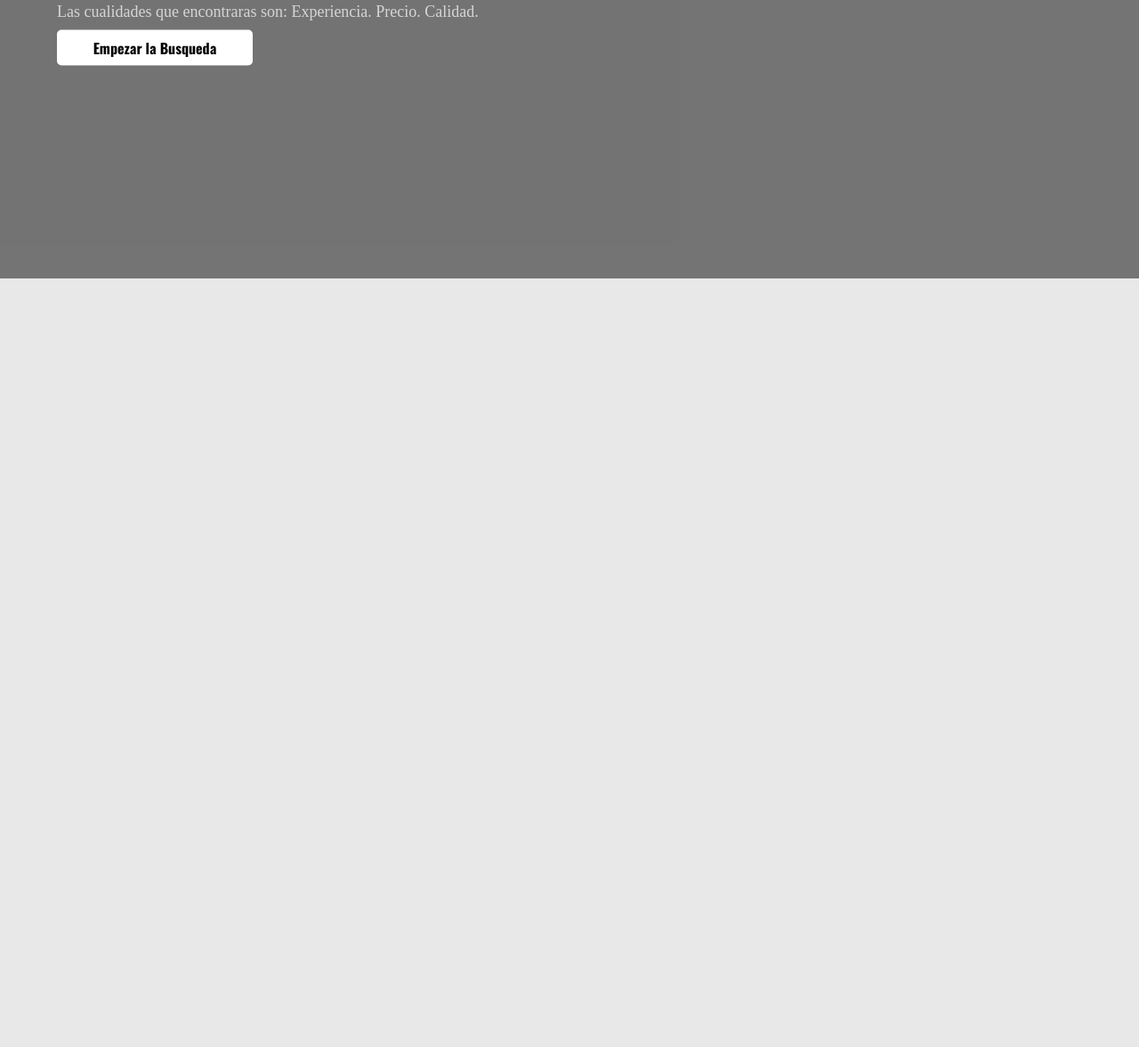
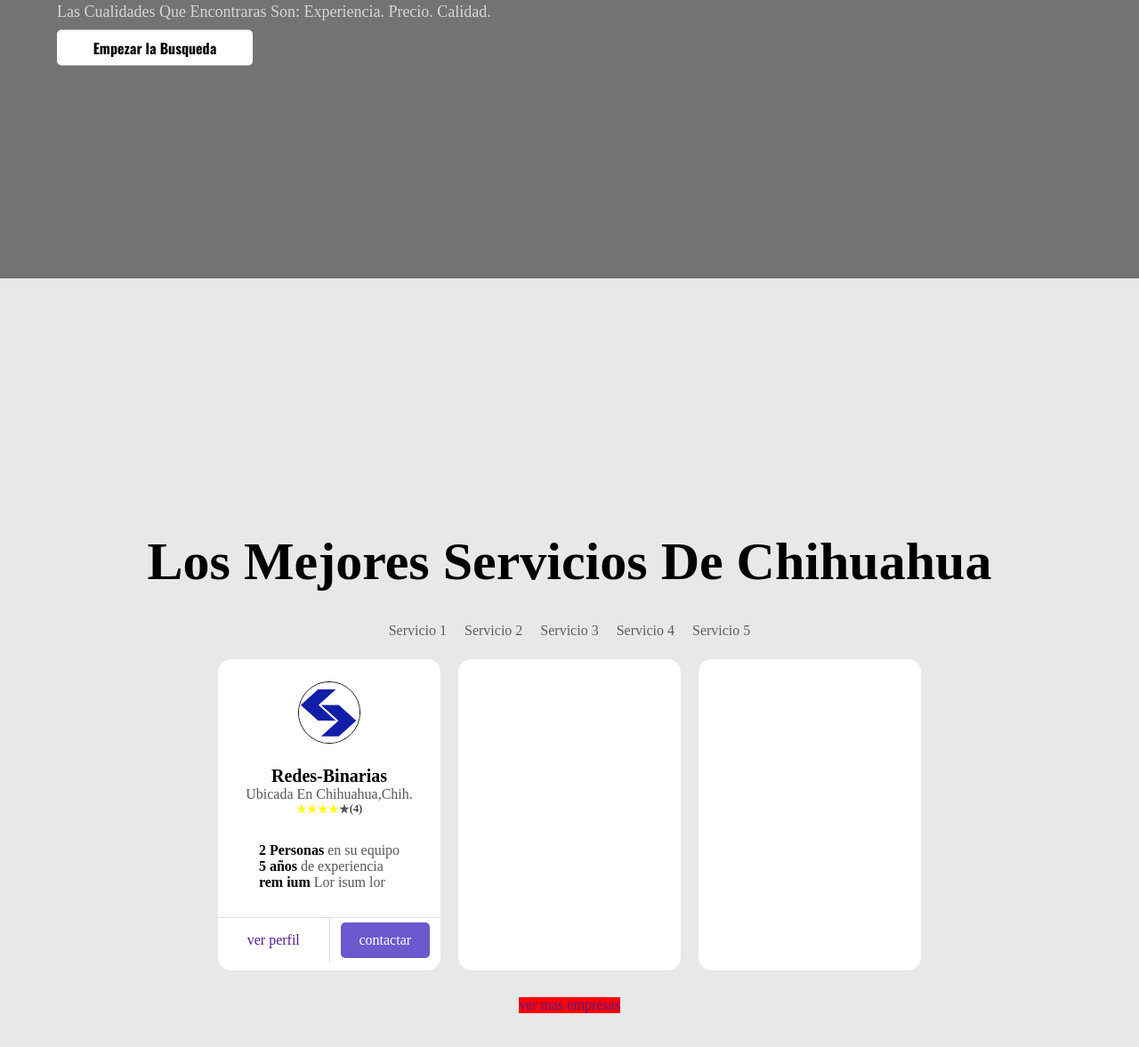
Before and after one commit to rdpaulgarcia28/zona360, a plain HTML site: page index.html in a window 1280 px wide. Shown: the part 487-1664 px from the top of the page at 89% size. Before the commit the page ends 800 px from the top, so only its background shows below. Drawn offline with Linux system fonts and the light colour scheme.

Commit message:
se creo la seccion de servicios

```diff
--- a/css/reset.css
+++ b/css/reset.css
@@ -45,6 +45,7 @@ menu{
 
 a{
   font-size: 16px;
+  text-decoration: none;
 }
 
 p{
@@ -59,9 +60,11 @@ main {
 h1{
   font-size: 1.5rem;
   margin: 0;
+  overflow: hidden;
 }
 h2, h3, h4, h5{
   margin: 0;
+  overflow: hidden;
 }
 ul{
   margin: 0;
--- a/css/style.css
+++ b/css/style.css
@@ -12,6 +12,7 @@
     --hero__titules__colorFont:white;
     --hero__text__Font: "Oswald-ExtraLight";
     --hero__text__colorFont: rgba(255, 255, 255, 0.7);
+    --hero__text__colorFont--black: rgb(86, 86, 86);
     --hero__button__Font:"Oswald-Bold";
     --hero__button__colorFont:  black;
     --hero__button__backgroundColor: white;
@@ -51,6 +52,7 @@
     margin: 10px 0;
     color: var(--hero__text__colorFont);
     font-family: var(--hero__text__Font);
+    text-transform: capitalize;
 }
 .hero__button{
     padding: 8px 5px;
@@ -69,6 +71,7 @@
     top: 0;
     left: 0;
 }
+
 @media(max-width:1024px){
     .hero__video{
         left: -30vh;
@@ -85,3 +88,145 @@
         left: -70vh;
     }
 }
+
+/*************************************************************     CATEGORY SECTION      ********************************************************************/
+
+.services__section{
+    width: 100vw;
+    height: 100vh;
+    display: flex;
+    justify-content: center;
+    align-items: center;
+    margin: 150px 0;
+}
+.service__container{
+    width: 100%;
+    display: flex;
+    justify-content: center;
+    align-items: center;
+    flex-direction: column;
+    flex-wrap: wrap;
+}
+.services__titule{
+    font-family: var(--hero__titules__Font);
+    text-transform: capitalize;
+    font-size: 60px;
+    margin: 10px 0;
+}
+.services__menu{
+    display: flex;
+    margin: 20px 0;
+    justify-content: center;
+    align-items: center;
+    height: 25px;
+}
+.services__item{
+    margin: 5px 10px;
+    color: rgba(0, 0, 0, 0.6);
+    font-family: var(--hero__text__Font);
+}
+.services__item:hover{
+    border-bottom: black solid 1px ;
+    cursor: pointer;
+    color: black;
+}
+.services__item:active{
+    transform: scale(.9);
+}
+.services__cardBox{
+    width: 100%;
+    display: flex;
+    justify-content: center;
+    margin-bottom: 30px;
+}
+.services__card{
+    width: 250px;
+    height: 350px;
+    border-radius: 15px;
+    background-color: white;
+    display: flex;
+    flex-direction: column;
+    align-items: center;
+    margin: 0 10px;
+}
+.services__card:hover{
+    box-shadow: 0px 0px 20px rgba(0, 0, 0, 0.2);
+}
+.card__logo{
+    width: 70px;
+    height: 70px;
+    border-radius: 50%;
+    border: black 1px solid;
+    margin: 25px 0;
+}
+.card__titule{
+    font-family: var(--hero__titules__Font);
+    font-size: 20px;
+}
+.card__location{
+    font-family: var(--hero__text__Font);
+    color: var(--hero__text__colorFont--black);
+    font-size: 16px;
+    text-transform: capitalize;
+}
+.card__boxStars{
+    display: flex;
+}
+.card__star{
+    display: block;
+    width: 12px;
+    height: 12px;
+    clip-path: polygon(50% 0%,
+    61% 35%, 98% 35%, 68% 57%,
+    79% 91%, 50% 70%, 21% 91%, 32% 57%,
+    2% 35%, 39% 35%);
+    background-color: yellow;
+    margin: auto 0;
+}
+.card__star--OFF{
+    background-color: var(--hero__text__colorFont--black);
+}
+.card__starLetter{
+    font-size: 12px;
+}
+.card__boxInfo{
+    display: flex;
+    flex-direction: column;
+    margin: 30px 0;
+}
+.card__info{
+    color: var(--hero__text__colorFont--black);
+    font-family: var(--hero__text__Font);
+}
+.card__infoBold{
+    color: black;
+    font-weight: bold;
+}
+.card__boxButtons{
+    width: 100%;
+    border-top: rgba(86, 86, 86, 0.201) solid 1px;
+    display: flex;
+    align-items: center;
+    justify-content: space-evenly;
+}
+.card__button{
+    width: 100px;
+    height: 40px;
+    line-height: 40px;
+    text-align: center;
+    border-radius: 5px;
+    margin: 5px 0;
+}
+.card__button--background{
+    background-color: slateblue;
+    color: white;
+}
+.card__line{
+    display: block;
+    background-color: rgba(86, 86, 86, 0.201) ;
+    width: 1px;
+    height: 100%;
+}
+.services__button{
+    background-color: red;
+}
--- a/index.html
+++ b/index.html
@@ -14,14 +14,56 @@
         <section class="hero_section">
             <div class="hero__content">
                 <h1 class="hero__titule"> encuetra <br>los mejores <br> diseñadores</h1>
-                <p class="hero__text">Las cualidades que encontraras son: Experiencia. Precio. Calidad.</p>
+                <p class="hero__text">Las cualidades que encontraras son:  experiencia.  precio.  calidad.</p>
                 <a href=""n class="hero__button">Empezar la Busqueda</a>
             </div>
             <video class="hero__video" autoplay loop muted  src="img/background.mp4"></video>
         </section>
     </header>
     <main class="main">
-
+        <section class="services__section">
+            <section class="service__container">
+                <h2 class="services__titule">
+                    los mejores servicios de chihuahua
+                </h2>
+                <ul class="services__menu">
+                    <li class="services__item">Servicio 1</li>
+                    <li class="services__item">Servicio 2</li>
+                    <li class="services__item">Servicio 3</li>
+                    <li class="services__item">Servicio 4</li>
+                    <li class="services__item">Servicio 5</li>
+                </ul>
+                <section class="services__cardBox">
+                    <div class="services__card">
+                        <img src="img/logo-wordpress.png" class="card__logo" alt="">
+                        <h3 class="card__titule">Redes-Binarias</h3>
+                        <span class="card__location">ubicada en chihuahua,chih.</span>
+                        <div class="card__boxStars">
+                            <span class="card__star"></span>
+                            <span class="card__star"></span>
+                            <span class="card__star"></span>
+                            <span class="card__star"></span>
+                            <span class="card__star card__star--OFF"></span>
+                            <span class="card__starLetter">(4)</span>
+                        </div>
+                        <div class="card__boxInfo">
+                            <span class="card__info"><span class="card__infoBold">2 Personas</span> en su equipo</span>
+                            <span class="card__info"><span class="card__infoBold">5 años</span> de experiencia</span>
+                            <span class="card__info"><span class="card__infoBold">rem ium</span> Lor isum lor</span>
+                        </div>
+                        <div class="card__boxButtons">
+                            <a href="" class="card__button">ver perfil</a>
+                            <span class="card__line"></span>
+                            <a href="" class="card__button card__button--background">contactar</a>
+                        </div>
+                        <div class="card__top"></div>
+                    </div>
+                    <div class="services__card"></div>
+                    <div class="services__card"></div>
+                </section>
+                <a href="" class="services__button">ver mas empresas</a>
+            </section>
+        </section>
     </main>
     <footer></footer>
 </body>
```
Also changed, not shown: img/logo-wordpress.png (added).
